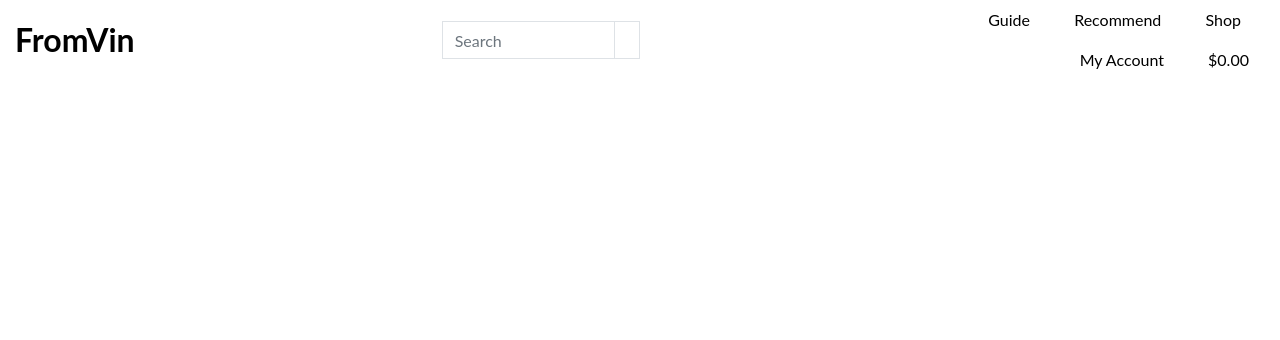
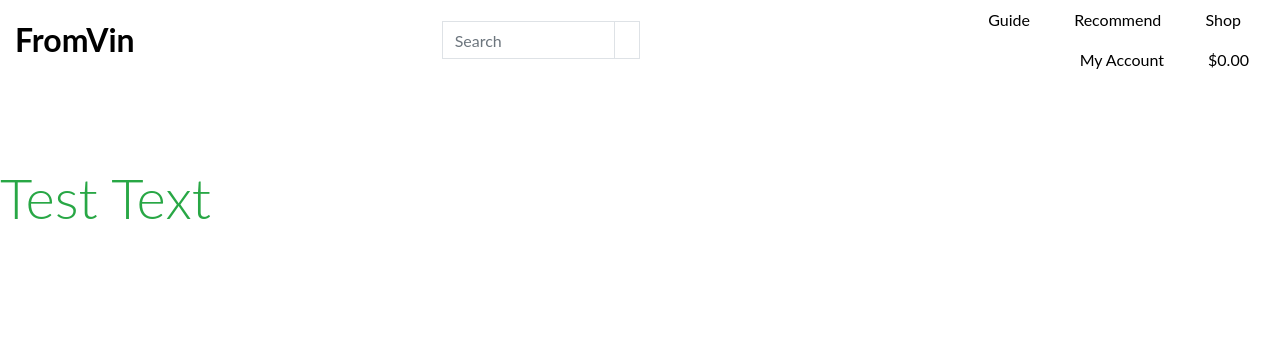
Before and after one commit to WrightDanG/FromVin, a Django app: page / in a window 1280 px wide. Shown: the top 340 px of the page. Run offline with Django 3.2, Linux system fonts and the light colour scheme; some libraries are stand-ins or nearby versions.

Commit message:
Add media query for navbar and reactivate test content.

```diff
--- a/guide/templates/guide/index.html
+++ b/guide/templates/guide/index.html
@@ -10,5 +10,5 @@
 {% endblock %}
 
 {% block content %}
-<!-- <h1 class="display-4 text-success">Test Text</h1> -->
+<h1 class="display-4 text-success">Test Text</h1>
 {% endblock %}
--- a/static/css/base.css
+++ b/static/css/base.css
@@ -22,3 +22,28 @@ body {
 .text-black {
     color: black !important;
 }
+
+
+/* -------------------------------- Media Queries */
+
+/* Slightly larger container on xl screens */
+@media (min-width: 1200px) {
+    .container {
+        max-width: 80%;
+    }
+}
+
+/* fixed top navbar only on medium and up */
+@media (min-width: 992px) {
+    .fixed-top-desktop-only {
+        position: fixed;
+        top: 0;
+        right: 0;
+        left: 0;
+        z-index: 1030;
+    }
+
+    .header-container {
+        padding-top: 164px;
+    }
+}
```
